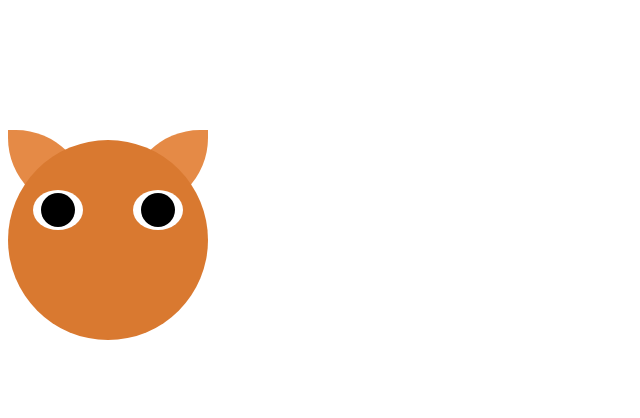
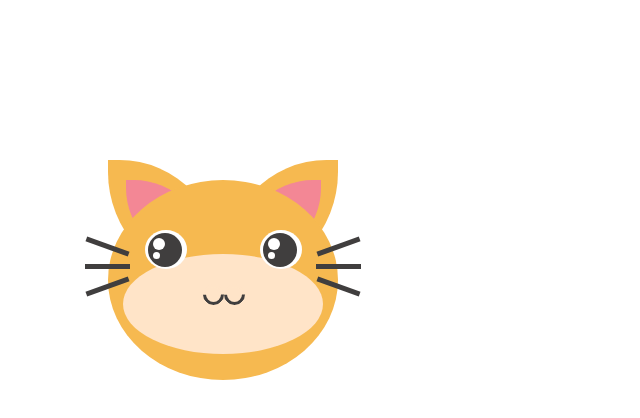
Before and after one commit to MrGrizz/myCryptoKitties, a Vue app in the folder my-crypto-kitties-web/: page / in a window 1280 px wide. Shown: the top 418 px of the page, without its empty margins (0-640 px from the left). Built offline with nearby package versions, Linux system fonts and the light colour scheme.

Commit message:
better cat

```diff
--- a/my-crypto-kitties-web/src/components/Cat.vue
+++ b/my-crypto-kitties-web/src/components/Cat.vue
@@ -1,16 +1,47 @@
 <template>
   <div class="cat">
     <div class="ears">
-      <div class="ear ear-left"></div>
-      <div class="ear ear-right"></div>
+      <div class="ear ear-left">
+        <div class="earlobe"></div>
+      </div>
+      <div class="ear ear-right">
+        <div class="earlobe"></div>
+      </div>
     </div>
     <div class="body">
       <div class="eyes">
         <div class="eye">
-          <div class="pupils"></div>
+          <div class="pupils">
+            <div class="dot1"></div>
+            <div class="dot2"></div>
+          </div>
         </div>
         <div class="eye">
-          <div class="pupils"></div>
+          <div class="pupils">
+            <div class="dot1"></div>
+            <div class="dot2"></div>
+          </div>
+        </div>
+      </div>
+      <div class="mouth">
+        <div class="nose">
+          <div class="up"></div>
+          <div class="down">
+            <div class="left"></div>
+            <div class="right"></div>
+          </div>
+        </div>
+      </div>
+      <div class="mustache">
+        <div class="left">
+          <div class="mustache1"></div>
+          <div class="mustache2"></div>
+          <div class="mustache3"></div>
+        </div>
+        <div class="right">
+          <div class="mustache1"></div>
+          <div class="mustache2"></div>
+          <div class="mustache3"></div>
         </div>
       </div>
     </div>
@@ -28,43 +59,60 @@
 
 <style lang="less" scoped>
   .cat {
+    margin-left: 100px;
+
     .ears {
       display: flex;
       justify-content: space-between;
-      width: 200px;
+      width: 230px;
       position: relative;
-      top: 70px;
+      top: 100px;
       z-index: -1;
 
       .ear {
-        background-color: #e58a46;
-        width: 80px;
-        height: 80px;
+        background-color: #f6b950;
+        width: 120px;
+        height: 120px;
 
         &.ear-left {
           border-radius: 0 90%;
+          .earlobe {
+            border-radius: 0 90%;
+          }
         }
         &.ear-right {
+          border-radius: 90% 0;
+        }
+
+        .earlobe {
+          position: relative;
+          top: 20px;
+          left: 18px;
+          width: 80px;
+          height: 80px;
+          background-color: #f38795;
           border-radius: 90% 0;
         }
       }
     }
 
     .body {
-      background-color: #d97930;
-      width: 200px;
+      background-color: #f6b950;
+      width: 230px;
       height: 200px;
       border-radius: 50%;
+      z-index: 5;
 
       .eyes {
         top: 50px;
         display: flex;
         justify-content: space-around;
         position: relative;
+        z-index: 10;
 
         .eye {
-          width: 50px;
-          height: 40px;
+          width: 42px;
+          height: 39px;
           background-color: #ffffff;
           border-radius: 50%;
 
@@ -73,10 +121,90 @@
             height: 34px;
             position: relative;
             top: 3px;
-            left: 8px;
-            background-color: black;
+            left: 3px;
+            background-color: #403e3e;
             border-radius: 50%;
+
+            .dot1, .dot2 {
+              position: relative;
+              background-color: #ffffff;
+              border-radius: 50%;
+            }
+
+            .dot1 {
+              top: 5px;
+              left: 5px;
+              width: 12px;
+              height: 12px;
+            }
+
+            .dot2 {
+              top: 7px;
+              left: 5px;
+              width: 7px;
+              height: 7px;
+            }
           }
+        }
+      }
+      .mouth {
+        position: relative;
+        top: 35px;
+        left: 15px;
+        width: 200px;
+        height: 100px;
+        background-color: #ffe4c8;
+        border-radius: 60%;
+
+        .nose {
+          position: relative;
+          top: 30px;
+          left: 80px;
+          z-index: 15;
+          .down {
+            display: flex;
+            div {
+              display: block;
+              height: 15px;
+              width: 15px;
+              border-radius: 50%;
+              border: 3px solid #403e3e;
+              border-left: 3px solid #ffe4c8;
+              border-top: 3px solid #ffe4c8;
+              transform: rotate(45deg);
+            }
+          }
+        }
+      }
+      .mustache {
+        position: relative;
+        top: -90px;
+        left: -25px;
+        z-index: 10;
+        width: 280px;
+        display: flex;
+        justify-content: space-between;
+
+        >div {
+          >div {
+            width: 45px;
+            height: 5px;
+            margin: 15px 2px;
+            background-color: #403e3e;
+          }
+        }
+
+        .left .mustache1 {
+          transform: rotate(20deg);
+        }
+        .left .mustache3 {
+          transform: rotate(-20deg);
+        }
+        .right .mustache1 {
+          transform: rotate(-20deg);
+        }
+        .right .mustache3 {
+          transform: rotate(20deg);
         }
       }
     }
```
